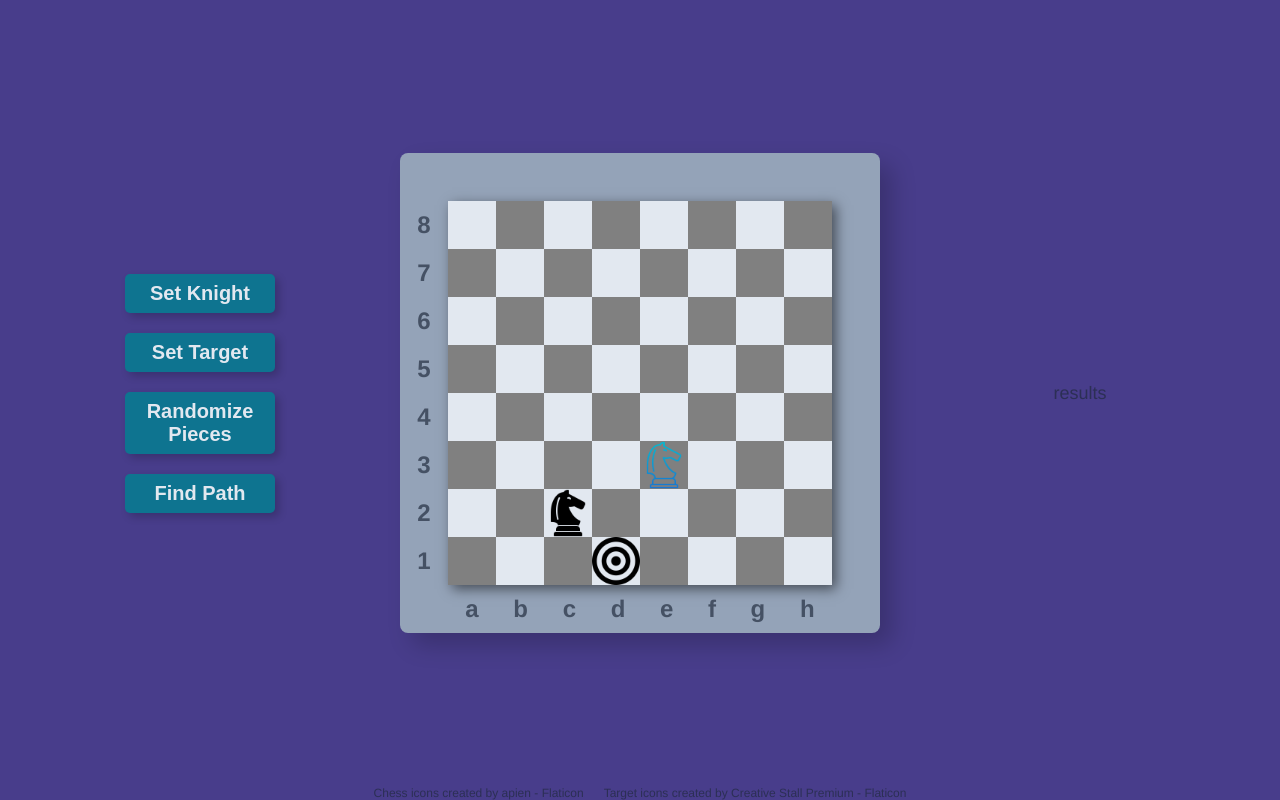
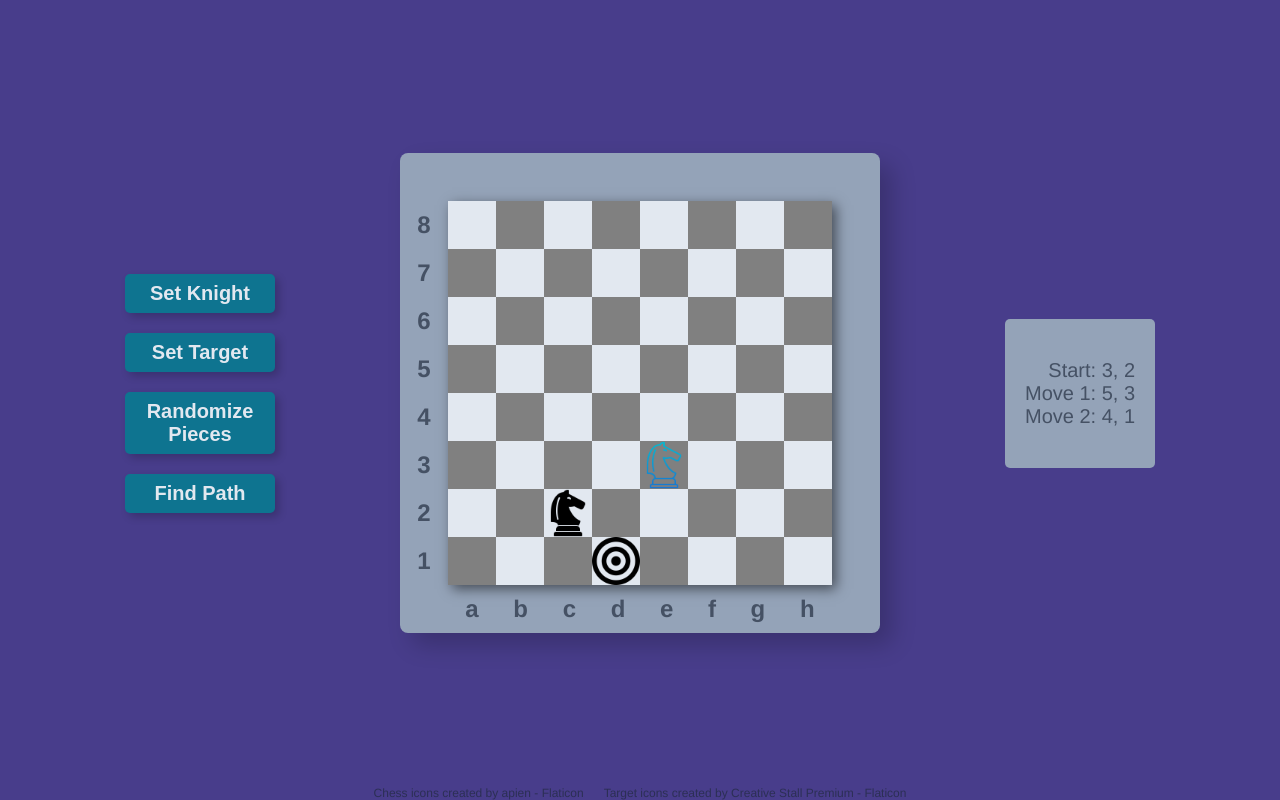
Before and after one commit to Raikho/knights-travails, a website built with webpack: page src/template.html in a window 1280 px wide. Built offline with nearby package versions, Linux system fonts and the light colour scheme.

Commit message:
add basic results

```diff
--- a/src/dom.js
+++ b/src/dom.js
@@ -27,4 +27,20 @@ DOM.removeClickCallback = function(callback) {
         node.removeEventListener('click', callback);
 }
 
+DOM.writeSolution = function(solution) {
+    let node = document.getElementById('results-container')
+    for (let i = 0; i < solution.length; i++) {
+        let x = solution[i][0];
+        let y = solution[i][1];
+        let label = (i == 0) ? 'Start' : `Move ${i}`;
+        this.createDiv(node, `${label}: ${x}, ${y}\n`);
+    }
+}
+
+DOM.createDiv = function(parentNode, text) {
+    let node = document.createElement('div');
+    node.textContent = text;
+    parentNode.appendChild(node);
+}
+
 export default DOM;
--- a/src/index.js
+++ b/src/index.js
@@ -51,6 +51,7 @@ function drawSolution(board) {
     let solution = tree.solution;
     for (let i = 1; i < solution.length - 1; i++)
         board.setOutline(solution[i][0], solution[i][1]);
+    DOM.writeSolution(solution);
 }
 
 setRandomPieces(board);
--- a/src/style.css
+++ b/src/style.css
@@ -52,6 +52,17 @@ button:active {box-shadow: inset 0px 0px 5px #c1c1c1;}
 
 /* ============================ RESULTS ============================= */
 
+#results-container {
+    grid-area: results;
+    background-color: var(--board-container-bg);
+    padding: 40px 20px;
+    border-radius: 5px;
+    font-size: 20px;
+}
+#results-container>* {
+    text-align: end;
+}
+
 /* ============================ FOOTER ============================= */
 #footer {
     grid-area: footer;
@@ -63,7 +74,6 @@ a {
     color: var(--fgAlpha);
     text-decoration: none;
 }
-
 
 /* ============================= MAIN ============================== */
 #board-container {
--- a/src/template.html
+++ b/src/template.html
@@ -14,8 +14,6 @@
         <button id="find-path">Find Path</button>
     </div>
 
-    <div id="results-container">results</div>
-
     <div id="board-container">
         <div id="board"></div>
         <div class="label-container" id="column-labels">
@@ -28,6 +26,9 @@
         </div>
     </div>
 
+    <div id="results-container">
+    </div>
+
     <div id="footer">
         <a href="https://www.flaticon.com/free-icons/chess" title="chess icons">Chess icons created by apien - Flaticon</a>
         <a href="https://www.flaticon.com/free-icons/target" title="target icons">Target icons created by Creative Stall Premium - Flaticon</a>
```
Also changed, not shown: dist/bundle.js, dist/index.html.
